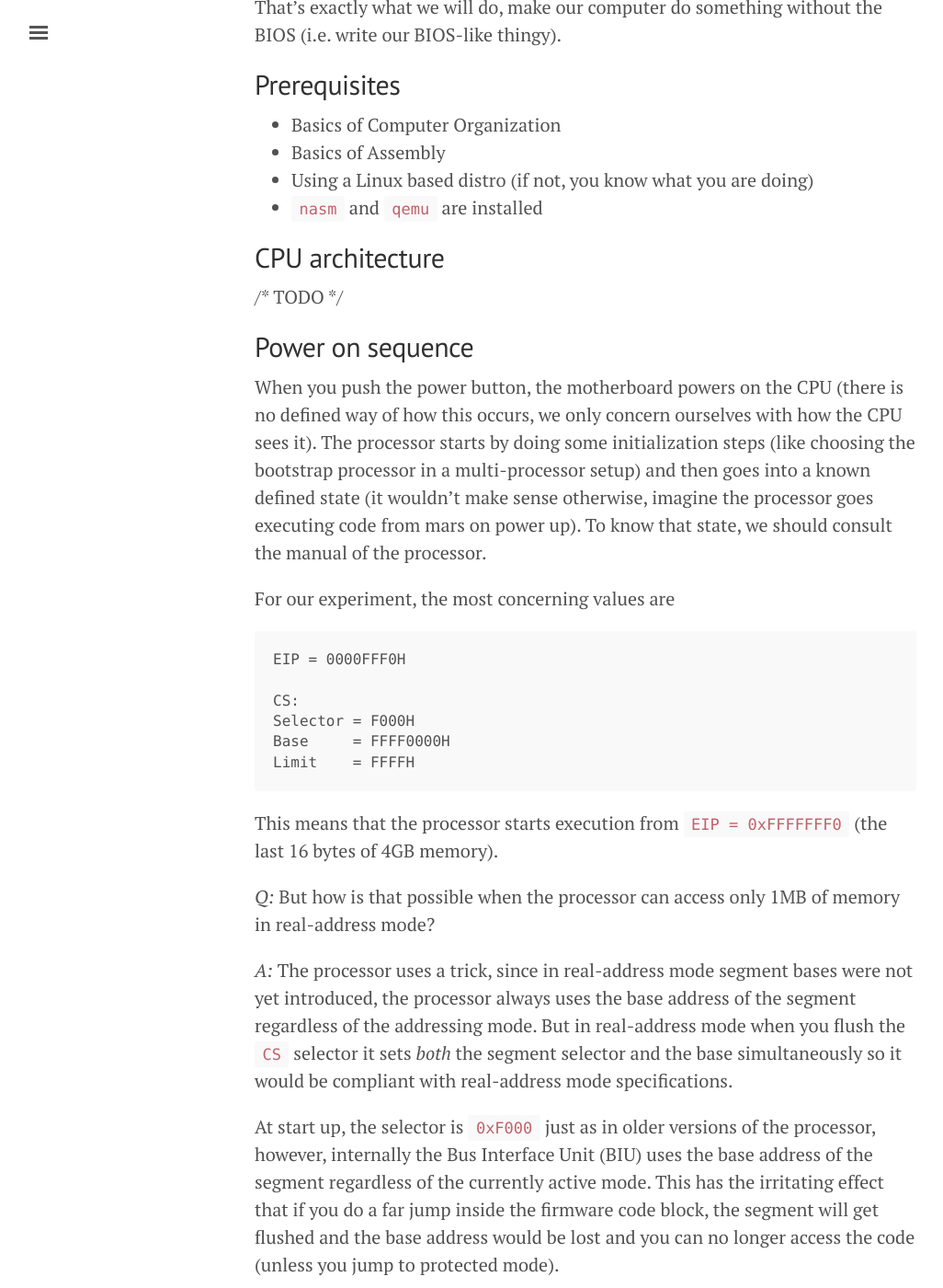
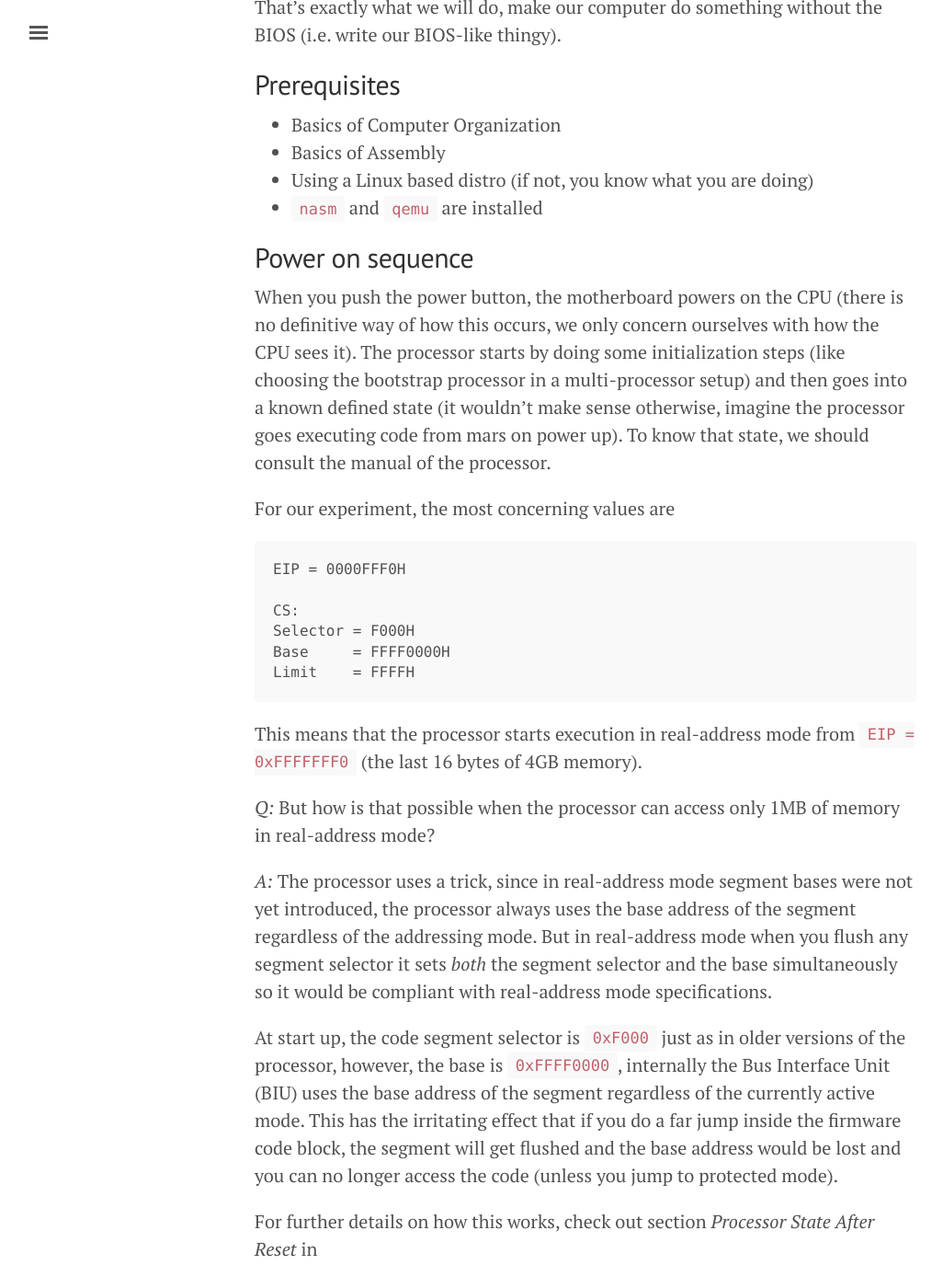
Before and after one commit to thethumbler/glimpse, a Jekyll site: the page built from _posts/2018-11-16-hello-world-without-bios.md, in a window 1280 px wide and 1400 px high, scrolled down 489 px. Shown: the whole window at 92% size, without its empty margins (3-1029 px from the left). Built offline with Jekyll 4.4.1, drawn with Linux system fonts in a browser that asks for light colours; some of the changed text lies outside the part shown.

Commit message:
I'll publish this anyways

````diff
--- a/_posts/2018-11-16-hello-world-without-bios.md
+++ b/_posts/2018-11-16-hello-world-without-bios.md
@@ -16,11 +16,8 @@ That's exactly what we will do, make our computer do something without the BIOS
 - Using a Linux based distro (if not, you know what you are doing)
 - `nasm` and `qemu` are installed
 
-## CPU architecture
-/* TODO */
-
 ## Power on sequence
-When you push the power button, the motherboard powers on the CPU (there is no defined way of how this occurs, we only concern ourselves with how the CPU sees it).
+When you push the power button, the motherboard powers on the CPU (there is no definitive way of how this occurs, we only concern ourselves with how the CPU sees it).
 The processor starts by doing some initialization steps (like choosing the bootstrap processor in a multi-processor setup) and then goes into a known defined state (it wouldn't make sense otherwise, imagine the processor goes executing code from mars on power up).
 To know that state, we should consult the manual of the processor.
 
@@ -34,17 +31,22 @@ Base     = FFFF0000H
 Limit    = FFFFH
 ```
 
-This means that the processor starts execution from `EIP = 0xFFFFFFF0` (the last 16 bytes of 4GB memory).
+This means that the processor starts execution in real-address mode from `EIP = 0xFFFFFFF0` (the last 16 bytes of 4GB memory).
 
 *Q:* But how is that possible when the processor can access only 1MB of memory in real-address mode?
 
 *A:* The processor uses a trick, since in real-address mode segment bases were not yet introduced, the processor always uses the base address
-of the segment regardless of the addressing mode. But in real-address mode when you flush the `CS` selector it sets *both* the segment selector and the base simultaneously so it would be compliant with real-address mode specifications.
+of the segment regardless of the addressing mode. But in real-address mode when you flush any segment selector it sets *both* the segment selector and the base simultaneously so it would be compliant with real-address mode specifications.
 
-At start up, the selector is `0xF000` just as in older versions of the processor, however, internally the Bus Interface Unit (BIU) uses the base address of the segment regardless of the currently active mode. This has the irritating effect that if you do a far jump inside the firmware code block, the segment will get flushed and the base address would be lost and you can no longer access the code (unless you jump to protected mode).
+At start up, the code segment selector is `0xF000` just as in older versions of the processor, however, the base is `0xFFFF0000`, internally the Bus Interface Unit (BIU) uses the base address of the segment regardless of the currently active mode. This has the irritating effect that if you do a far jump inside the firmware code block, the segment will get flushed and the base address would be lost and you can no longer access the code (unless you jump to protected mode).
+
+
+For further details on how this works, check out section *Processor State After Reset* in
+- [Intel® 64 and IA-32 Architectures Software Developer's Manual](https://software.intel.com/en-us/articles/intel-sdm)
+    * [Volume 3: System Programming Guide](https://software.intel.com/en-us/download/intel-64-and-ia-32-architectures-sdm-combined-volumes-3a-3b-3c-and-3d-system-programming-guide)
 
 ## How Qemu loads BIOS file
-Since x86 starts execution from the very last 16 bytes of the very last segment in memory, Qemu requires the BIOS file to be an exact multiple of segment size (64k) and will be loaded in location `0x100000000 - s`, where `s` is the file size in bytes (currently the maximum limit of `s` on qemu is 8MB, you can check the current value by locating `FLASH_MAP_BASE_MIN` inside `/hw/i386/pc_sysfw.c` in qemu source tree).
+Since x86 starts execution from the very last 16 bytes of the very last segment in memory, Qemu requires the BIOS file to be an exact multiple of segment size (64k) and will be loaded in location `0x100000000 - s`, where `s` is the file size in bytes (currently the maximum limit of `s` in qemu is 8MB, you can check the current value by locating `FLASH_MAP_BASE_MIN` inside `/hw/i386/pc_sysfw.c` in qemu source tree).
 
 For example, our `nobios` BIOS will be exactly one segment, so `s = 64k = 0x10000` and hereby will be loaded in memory location `0xFFFF0000`
 
@@ -98,12 +100,43 @@ $ qemu-system-i386 -bios bios.bin
 ```
 
 If everything goes well, you should be presented with this
+
 ![](/public/images/2018-11-16-hello-world-without-bios-img-1.png)
 
-which is great, it *didn't* crash, so it must be working. You can try commenting that `jmp` instruction and loading the file again, qemu will crash with a lovely message (I leave that to your adventerous soul).
+which is great, it *didn't* crash, so it must be working. You can try commenting that `jmp` instruction and loading the file again, qemu will crash with a lovely message (I leave that to your adventurous soul).
+
+Since we will work on this file for a while, let's be lazy about things.
+Let's create a `Makefile` so it would be easier for us to assemble and run the file anytime.
+
+{% highlight make %}
+NASM := nasm
+QEMU := qemu-system-i386
+
+OBJ  := nobios.bin
+
+.PHONY: all
+all: $(OBJ)
+
+nobios.bin: nobios.asm
+	$(NASM) -f bin -o $@ $<
+
+.PHONY: run clean
+run: nobios.bin
+	$(QEMU) -bios $<
+
+clean:
+	$(RM) -f $(OBJ)
+{% endhighlight %}
+
+Then we can assemble and run the file with one command
+```
+$ make run
+```
 
 ## Using UART for output
-/* TODO */
+Our nobios BIOS works, it sends the machine into a blackhole of nothingness, but it would be anti-climax if we don't make it do something. So let's show something up, unfortunately, VGA is too hard to initialize for our simple demo, so let's use something simpler (and a bit more interesting). The original PC was equipped with a UART controller (Intel 8250), which Qemu emulates pretty nicely.
+
+Initializing the UART driver is quite simple, we just identify its port numbers, set some configuration registers and start sending stuff.
 
 ## Putting it all together
 
@@ -178,4 +211,10 @@ If we run the command
 $ make run
 ```
 ![](/public/images/2018-11-16-hello-world-without-bios-img-1.png)
+
+It still shows the same thing, which is OK, we didn't initialize VGA, to see the serial port output
+`View > serial0` (or press Ctrl+Alt+3).
+
 ![](/public/images/2018-11-16-hello-world-without-bios-img-2.png)
+
+Viola! Welcome to the 80s!
````
Also changed, not shown: other parts of _posts/2018-11-16-hello-world-without-bios.md (+1 -1 lines).
